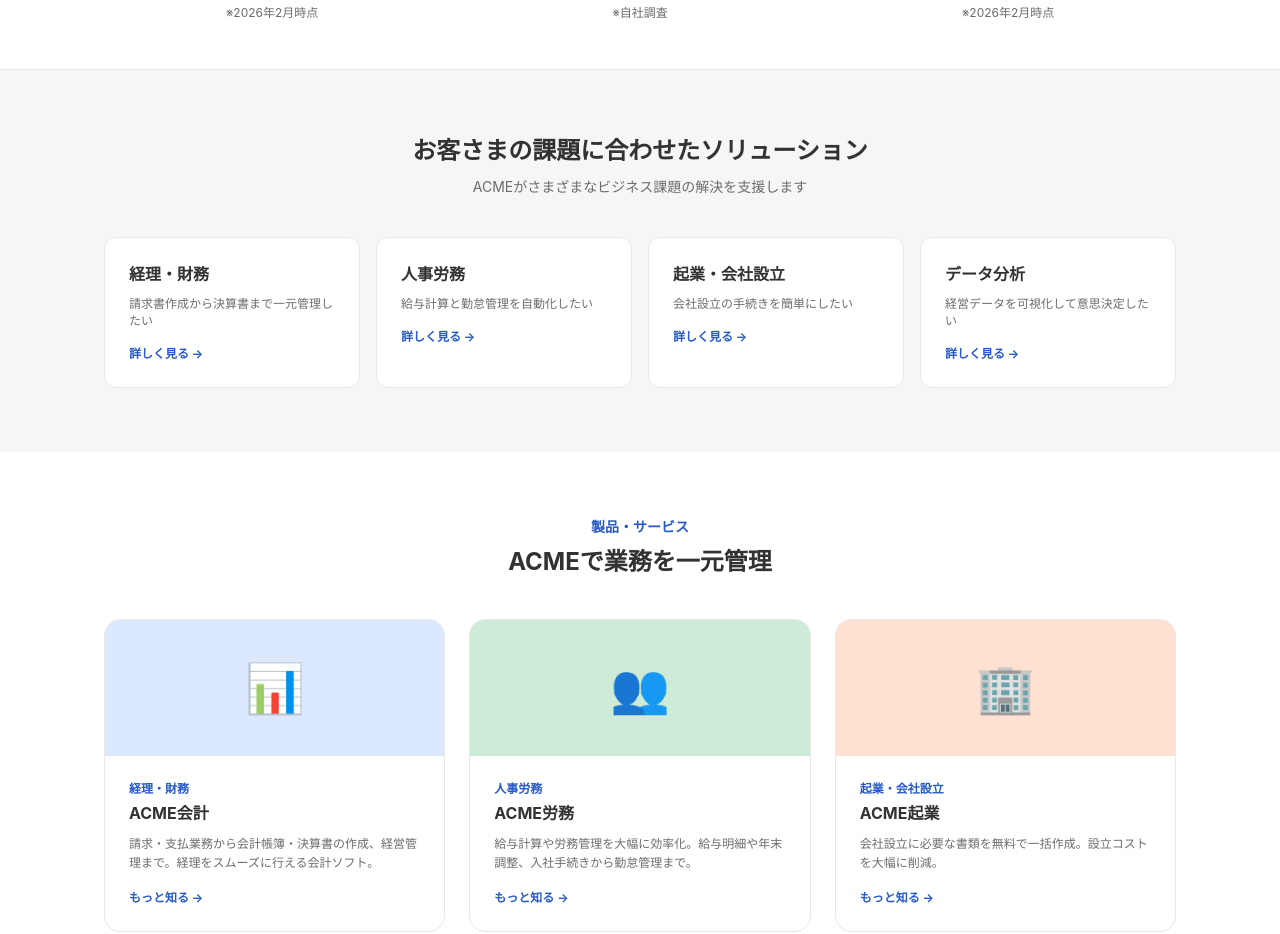
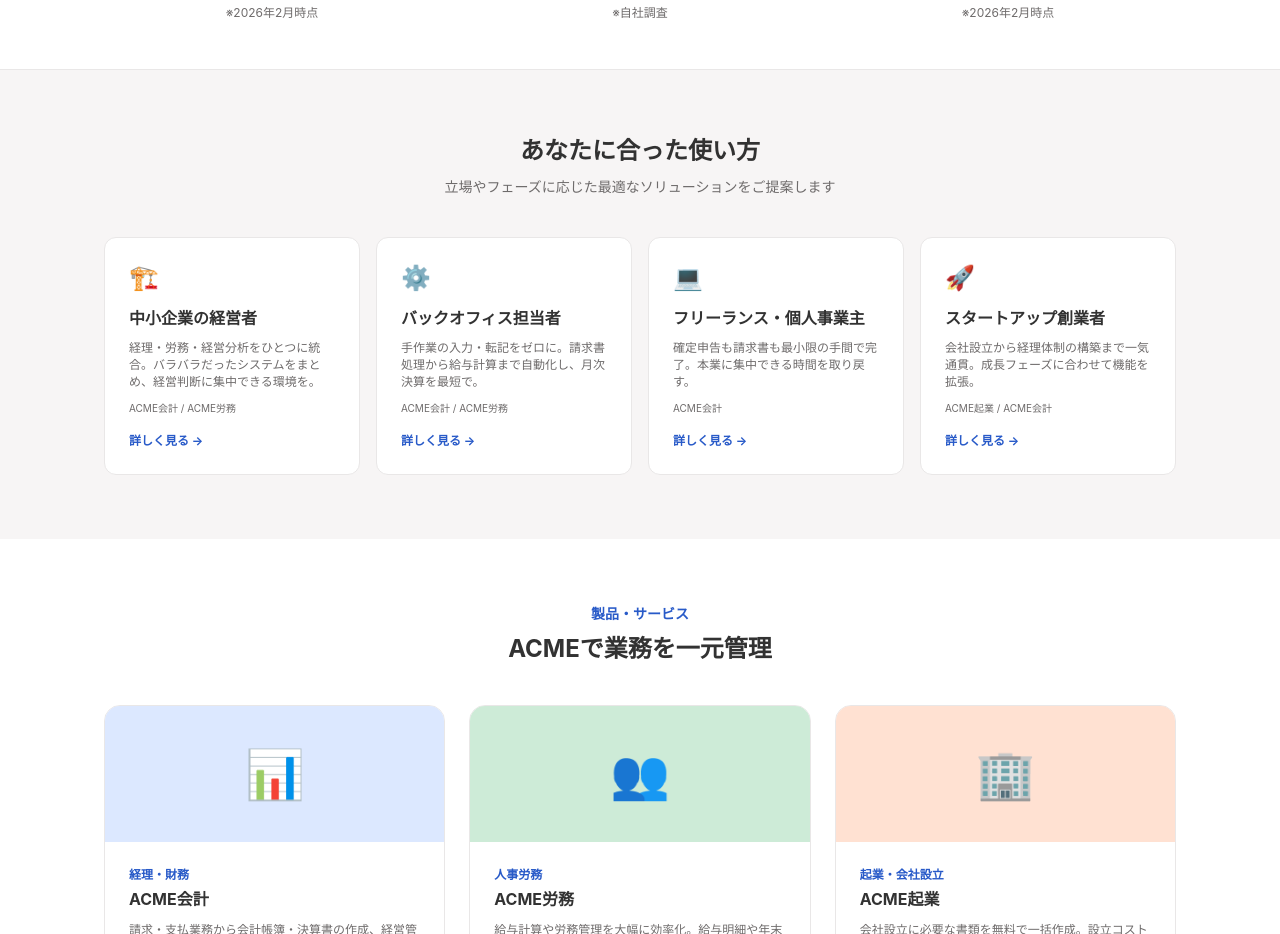
Before and after one commit to HikaruEgashira/v0-freee-starter, a Next.js app: page / in a window 1280 px wide. Shown: the part 780-1714 px from the top of the page. Built offline with nearby package versions, Linux system fonts and the light colour scheme.

Commit message:
refactor: redesign target segments from product-based to persona-based

```diff
--- a/app/page.tsx
+++ b/app/page.tsx
@@ -40,26 +40,38 @@
   { value: "500+", label: "外部サービス連携数", note: "※2026年2月時点" },
 ];
 
-const solutions = [
+const segments = [
   {
-    title: "経理・財務",
-    description: "請求書作成から決算書まで一元管理したい",
+    title: "中小企業の経営者",
+    description:
+      "経理・労務・経営分析をひとつに統合。バラバラだったシステムをまとめ、経営判断に集中できる環境を。",
+    products: ["ACME会計", "ACME労務"],
     href: "/accounting",
+    icon: "🏗️",
   },
   {
-    title: "人事労務",
-    description: "給与計算と勤怠管理を自動化したい",
+    title: "バックオフィス担当者",
+    description:
+      "手作業の入力・転記をゼロに。請求書処理から給与計算まで自動化し、月次決算を最短で。",
+    products: ["ACME会計", "ACME労務"],
     href: "/hr",
+    icon: "⚙️",
   },
   {
-    title: "起業・会社設立",
-    description: "会社設立の手続きを簡単にしたい",
-    href: "/launch",
+    title: "フリーランス・個人事業主",
+    description:
+      "確定申告も請求書も最小限の手間で完了。本業に集中できる時間を取り戻す。",
+    products: ["ACME会計"],
+    href: "/accounting",
+    icon: "💻",
   },
   {
-    title: "データ分析",
-    description: "経営データを可視化して意思決定したい",
-    href: "/analytics",
+    title: "スタートアップ創業者",
+    description:
+      "会社設立から経理体制の構築まで一気通貫。成長フェーズに合わせて機能を拡張。",
+    products: ["ACME起業", "ACME会計"],
+    href: "/launch",
+    icon: "🚀",
   },
 ];
 
@@ -124,23 +136,29 @@
         <div className="mx-auto max-w-[70rem] px-6">
           <div className="mb-10 text-center">
             <h2 className="mb-2 text-xl font-bold text-foreground">
-              お客さまの課題に合わせたソリューション
+              あなたに合った使い方
             </h2>
             <p className="text-base text-sub-text">
-              ACMEがさまざまなビジネス課題の解決を支援します
+              立場やフェーズに応じた最適なソリューションをご提案します
             </p>
           </div>
           <div className="grid gap-4 md:grid-cols-2 lg:grid-cols-4">
-            {solutions.map((solution) => (
+            {segments.map((segment) => (
               <Link
-                key={solution.title}
-                href={solution.href}
+                key={segment.title}
+                href={segment.href}
                 className="group rounded-md border border-base2 bg-background p-6 transition-colors hover:border-primary/30 hover:bg-primary-50/30"
               >
+                <span className="mb-3 block text-2xl">{segment.icon}</span>
                 <h3 className="mb-2 text-lg font-bold text-foreground group-hover:text-primary">
-                  {solution.title}
+                  {segment.title}
                 </h3>
-                <p className="text-sm text-sub-text">{solution.description}</p>
+                <p className="mb-3 text-sm text-sub-text">
+                  {segment.description}
+                </p>
+                <p className="text-xs text-sub-text">
+                  {segment.products.join(" / ")}
+                </p>
                 <span className="mt-4 inline-block text-sm font-bold text-link">
                   詳しく見る →
                 </span>
```
